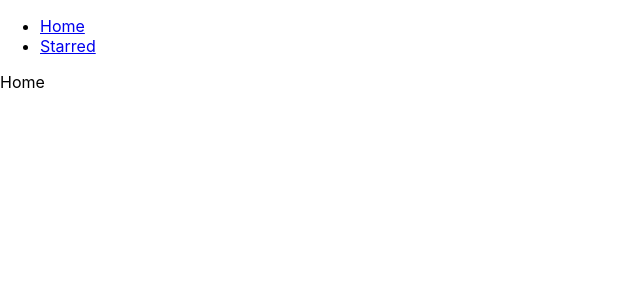
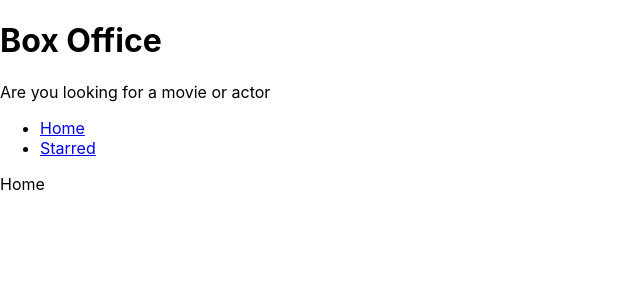
Before and after one commit to abhishekkotangale/box-office-api-project-with-starred-button, a React (Create React App) app: page / in a window 1280 px wide. Shown: the top 300 px of the page, without its empty margins (0-640 px from the left). Built offline with nearby package versions, Linux system fonts and the light colour scheme.

Commit message:
added layout and added title

```diff
--- a/src/App.js
+++ b/src/App.js
@@ -1,21 +1,16 @@
 import React from 'react';
 import { Routes, Route } from 'react-router-dom';
-import Navs from './components/Navs';
 import Home from './pages/Home';
 import Starred from './pages/Starred';
 
 const App = () => {
   return (
-    <div>
-
-      <Navs />
 
     <Routes>
       <Route exact path="/" element={<Home />} />
       <Route exact path="/starred" element={<Starred />} />
       <Route path='*' element={<div>This is 404 page</div>} />
     </Routes>
-    </div>
   );
 }
 
--- /dev/null
+++ b/src/components/MainPageLayout.js
@@ -0,0 +1,17 @@
+import React from 'react'
+import Navs from './Navs'
+import Title from './Title'
+
+const MainPageLayout = ({children}) => {
+  return (
+    <div>
+        <Title title="Box Office" subtitle="Are you looking for a movie or actor"/>
+        <Navs />
+
+        {children}
+
+    </div>
+  )
+}
+
+export default MainPageLayout
--- /dev/null
+++ b/src/components/Title.js
@@ -0,0 +1,12 @@
+import React from 'react'
+
+const Title = ({title , subtitle}) => {
+  return (
+    <div>
+        <h1>{title}</h1>
+        <p>{subtitle}</p>
+    </div>
+  )
+}
+
+export default Title
--- a/src/pages/Home.js
+++ b/src/pages/Home.js
@@ -1,8 +1,9 @@
 import React from 'react'
+import MainPageLayout from '../components/MainPageLayout'
 
 const Home = () => {
   return (
-    <div>Home</div>
+    <MainPageLayout>Home</MainPageLayout>
   )
 }
 
--- a/src/pages/Starred.js
+++ b/src/pages/Starred.js
@@ -1,8 +1,9 @@
 import React from 'react'
+import MainPageLayout from '../components/MainPageLayout'
 
 const Starred = () => {
   return (
-    <h1>This is Starred</h1>
+    <MainPageLayout>This is Starred</MainPageLayout>
   )
 }
 
```
